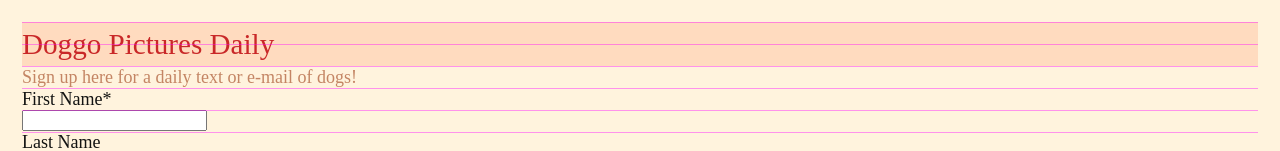
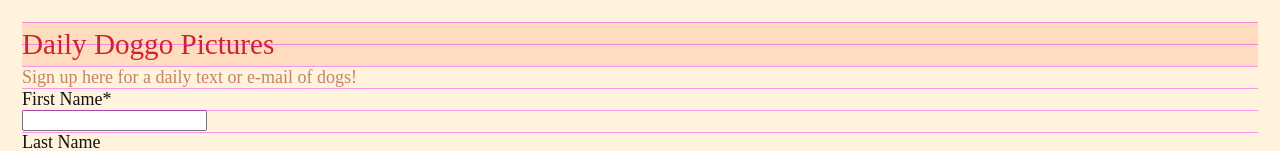
Before and after one commit to wanminz/project-one, a plain HTML site: page index.html in a window 1280 px wide. Shown: the top 151 px of the page. Drawn offline with Linux system fonts and the light colour scheme.

Commit message:
Rephrase site and form title

```diff
--- a/index.html
+++ b/index.html
@@ -1,14 +1,14 @@
 <!DOCTYPE html>
 <html lang="en">
 <head>
-  <title>Doggo Pictures Daily</title>
+  <title>Daily Doggo Pictures</title>
   <meta charset="utf-8" />
   <meta name="viewport" content="width=device-width,initial-scale=1.0,shrink-to-fit=no" />
   <link rel="stylesheet" href="screen.css" />
 </head>
 <body class="g">
   <main id="content">
-    <h1>Doggo Pictures Daily</h1>
+    <h1>Daily Doggo Pictures</h1>
     <p>
       Sign up here for a daily text or e-mail of dogs!
     </p>
```
